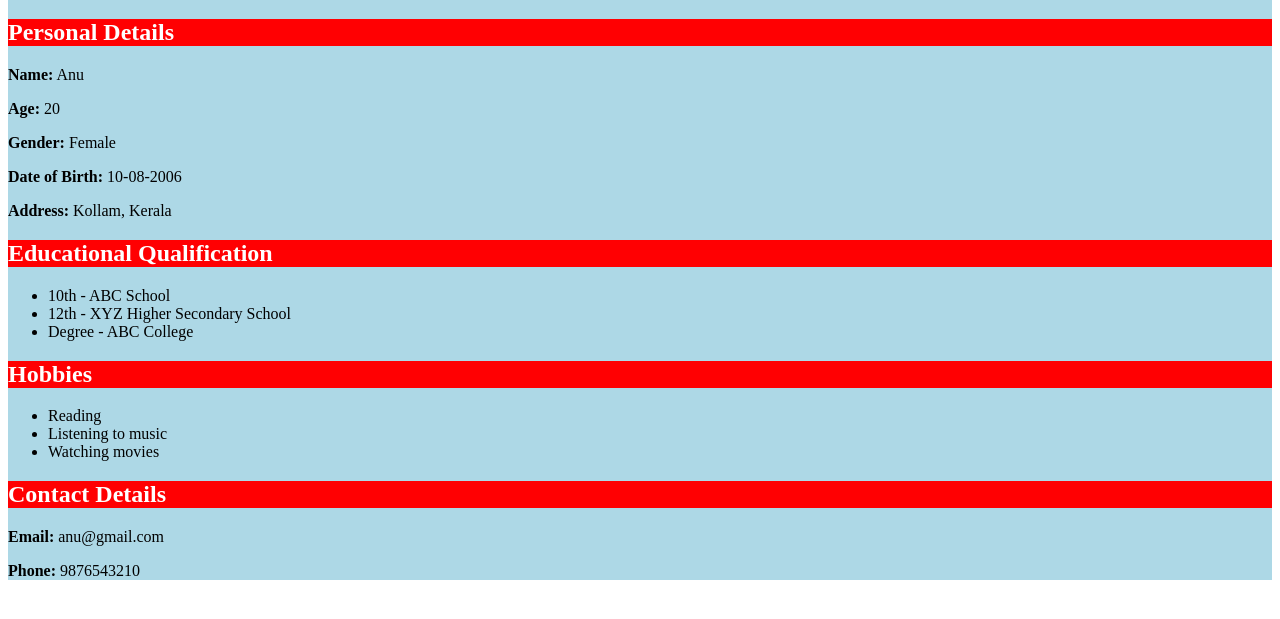
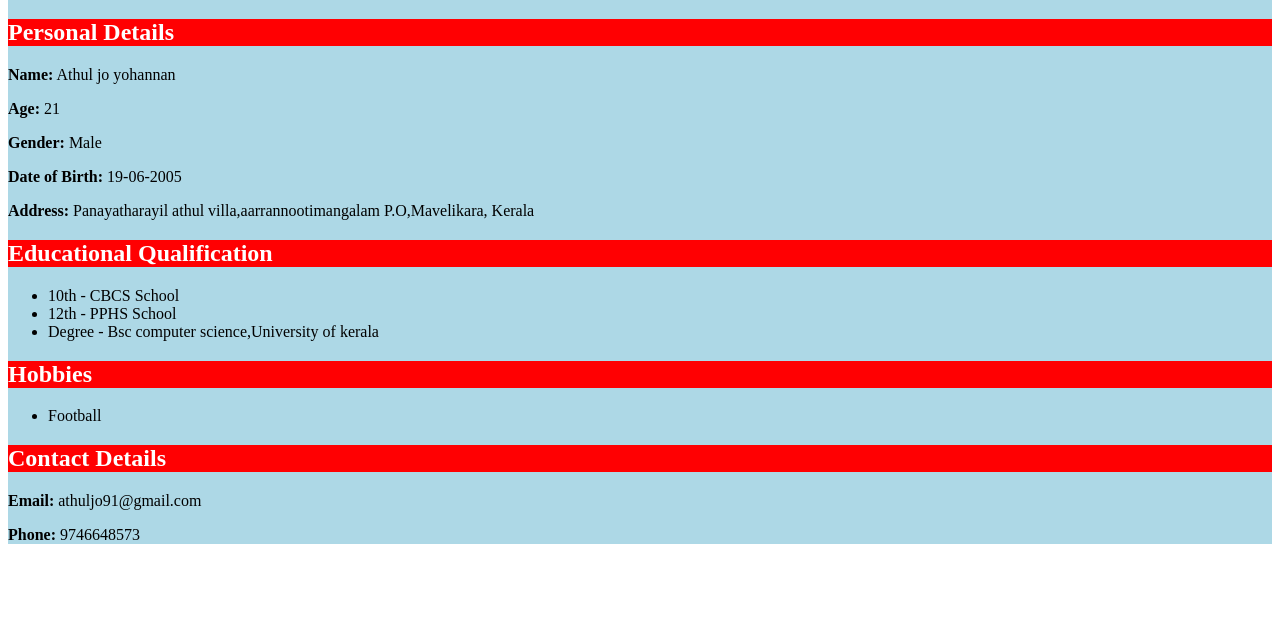
Before and after one commit to athuljo-123/Web-Programming, a plain HTML site: page Athul/biodata_internal.html in a window 1280 px wide. Shown: the part 111-730 px from the top of the page. Drawn offline with Linux system fonts and the light colour scheme.

Commit message:
Update biodata with new personal details

```diff
--- a/Athul/biodata_internal.html
+++ b/Athul/biodata_internal.html
@@ -26,27 +26,25 @@
  <h1>Biodata</h1>
 
        <h2>Personal Details</h2>
-        <p><b>Name:</b> Anu</p>
-        <p><b>Age:</b> 20</p>
-        <p><b>Gender:</b> Female</p>
-        <p><b>Date of Birth:</b> 10-08-2006</p>
-        <p><b>Address:</b> Kollam, Kerala</p>
+        <p><b>Name:</b> Athul jo yohannan</p>
+        <p><b>Age:</b> 21</p>
+        <p><b>Gender:</b> Male</p>
+        <p><b>Date of Birth:</b> 19-06-2005</p>
+        <p><b>Address:</b> Panayatharayil athul villa,aarrannootimangalam P.O,Mavelikara, Kerala</p>
         <h2>Educational Qualification</h2>
         <ul>
-            <li>10th - ABC School</li>
-            <li>12th - XYZ Higher Secondary School</li>
-            <li>Degree - ABC College</li>
+            <li>10th - CBCS School</li>
+            <li>12th - PPHS School</li>
+            <li>Degree - Bsc computer science,University of kerala</li>
         </ul>
 
         <h2>Hobbies</h2>
         <ul>
-            <li>Reading</li>
-            <li>Listening to music</li>
-            <li>Watching movies</li>
+            <li>Football</li>
         </ul>
       <h2>Contact Details</h2>
-      <p><b>Email:</b> anu@gmail.com</p>
-        <p><b>Phone:</b> 9876543210</p>
+      <p><b>Email:</b> athuljo91@gmail.com</p>
+        <p><b>Phone:</b> 9746648573</p>
     </div>
 
 </body>
```
